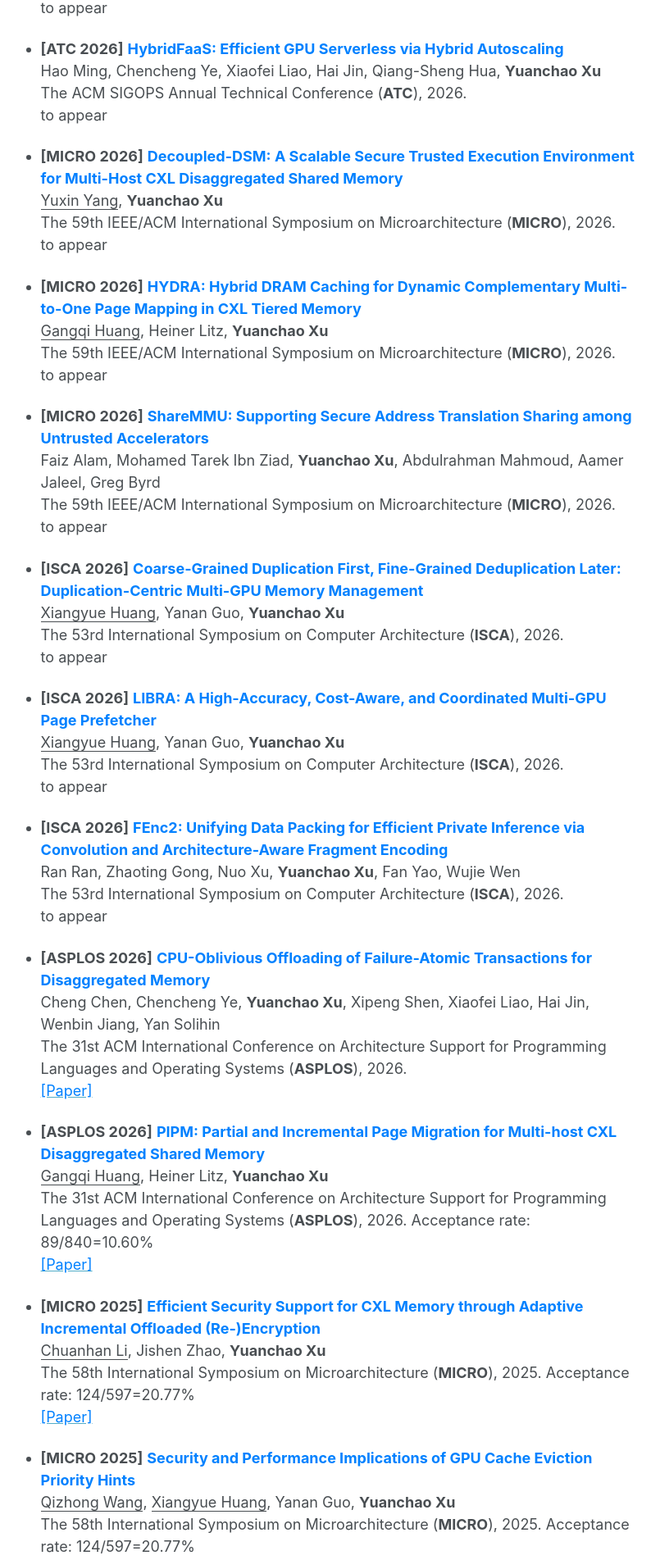
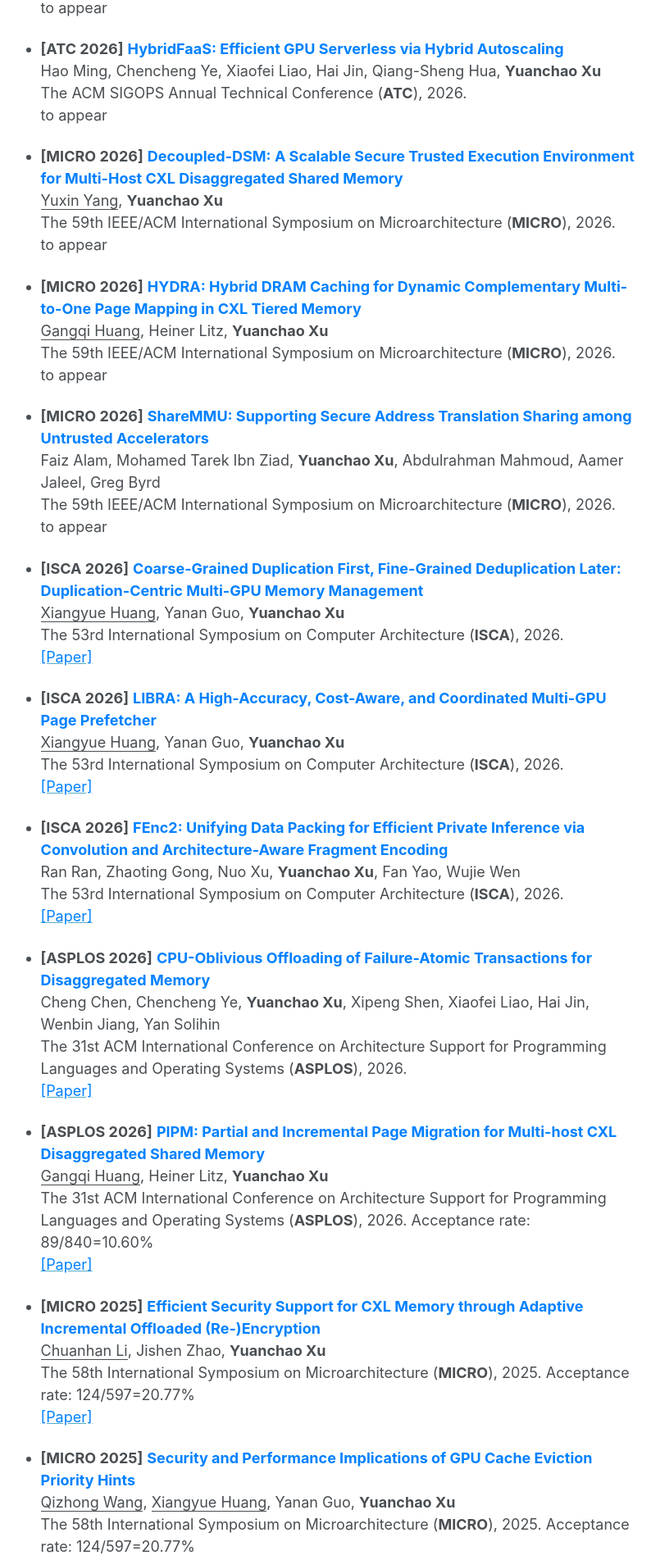
Before and after one commit to yuanchaoxu6/yuanchaoxu6.github.io, a Jekyll site: the page built from _pages/about.md, in a window 1280 px wide. Shown: the part 1389-3292 px from the top of the page at 82% size, without its empty margins (272-1077 px from the left). Built offline with Jekyll 4.4.1, drawn with Linux system fonts in a browser that asks for light colours.

Commit message:
add link

```diff
--- a/_pages/about.md
+++ b/_pages/about.md
@@ -88,17 +88,17 @@ The names of the students in my lab are <ins>underlined</ins>.
 - **[ISCA 2026]** **<font color="#0081ff">Coarse-Grained Duplication First, Fine-Grained Deduplication Later: Duplication-Centric Multi-GPU Memory Management</font>**
   <ins>Xiangyue Huang</ins>, Yanan Guo, **Yuanchao Xu**
   The 53rd International Symposium on Computer Architecture (**ISCA**), 2026.
-  to appear
+  [<font color="#0081ff">[Paper]</font>](https://ieeexplore.ieee.org/document/11617834/)
 
 - **[ISCA 2026]** **<font color="#0081ff">LIBRA: A High-Accuracy, Cost-Aware, and Coordinated Multi-GPU Page Prefetcher</font>**
   <ins>Xiangyue Huang</ins>, Yanan Guo, **Yuanchao Xu**
   The 53rd International Symposium on Computer Architecture (**ISCA**), 2026.
-  to appear
+  [<font color="#0081ff">[Paper]</font>](https://ieeexplore.ieee.org/document/11617524/)
 
 - **[ISCA 2026]** **<font color="#0081ff">FEnc2: Unifying Data Packing for Efficient Private Inference via Convolution and Architecture-Aware Fragment Encoding</font>**
   Ran Ran, Zhaoting Gong, Nuo Xu, **Yuanchao Xu**, Fan Yao, Wujie Wen
   The 53rd International Symposium on Computer Architecture (**ISCA**), 2026.
-  to appear
+  [<font color="#0081ff">[Paper]</font>](https://ieeexplore.ieee.org/document/11617697/)
 
 - **[ASPLOS 2026]** **<font color="#0081ff">CPU-Oblivious Offloading of Failure-Atomic Transactions for Disaggregated Memory</font>**
   Cheng Chen, Chencheng Ye, **Yuanchao Xu**, Xipeng Shen, Xiaofei Liao, Hai Jin, Wenbin Jiang, Yan Solihin
```
Also changed, not shown: _pages/publications.md (+3 -3 lines).
